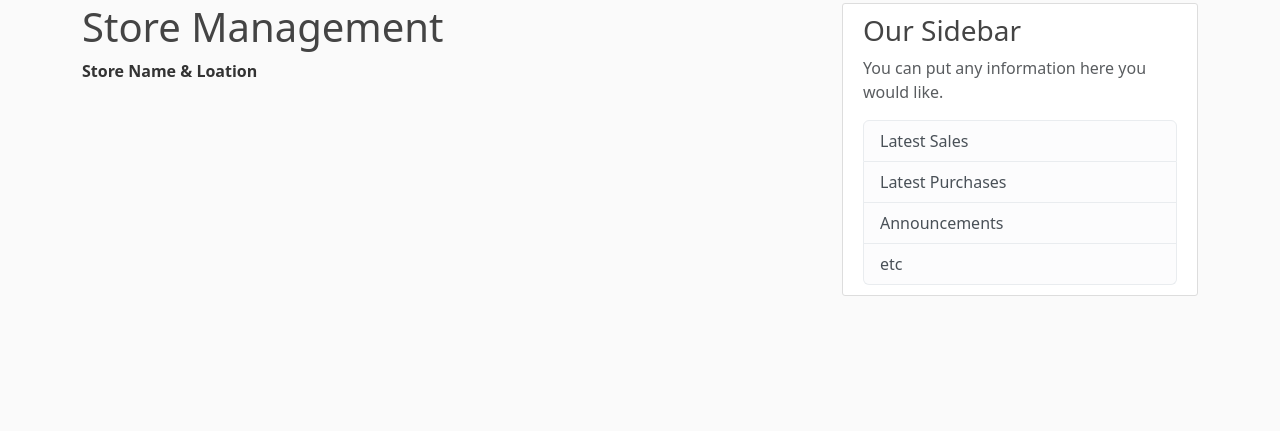
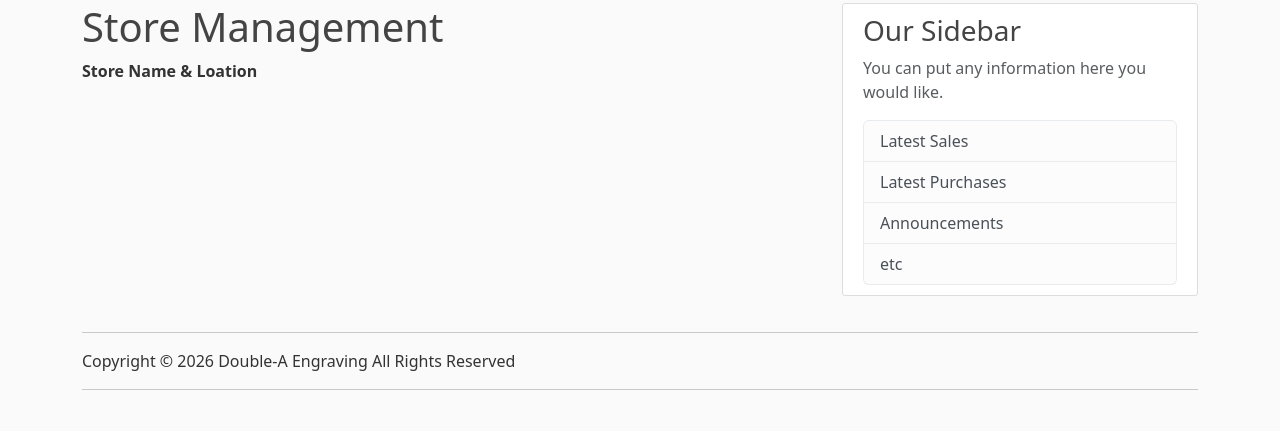
Before and after one commit to bandit412/DBL_A_Web, a Flask app: page /store_management in a window 1280 px wide. Shown: the part 77-508 px from the top of the page. Run offline with Flask 3, Linux system fonts and the light colour scheme; data that the repository does not hold is empty.

Commit message:
fixed footer and store management

```diff
--- a/doublea/templates/_layout.html
+++ b/doublea/templates/_layout.html
@@ -55,7 +55,8 @@
                 </div>
             </nav>
         </header>
-        <main class="container">
+        <div  class="container">
+            <main>
                 <div class="row">
                     <div class="col-8">
                         {% with messages = get_flashed_messages(with_categories=true) %}
@@ -83,6 +84,13 @@
                     </div>
                 </div>
             </main>
+            <footer class="ml-5">
+                <hr>
+                <p>Copyright &copy; <script>document.write(new Date().getFullYear())</script> Double-A Engraving All Rights Reserved</p>
+                <hr>
+            </footer>
             <script src="https://cdn.jsdelivr.net/npm/bootstrap@5.3.8/dist/js/bootstrap.bundle.min.js" integrity="sha384-FKyoEForCGlyvwx9Hj09JcYn3nv7wiPVlz7YYwJrWVcXK/BmnVDxM+D2scQbITxI" crossorigin="anonymous"></script>
+        </div>
     </body>
+  </div>
 </html>
--- a/doublea/templates/store_management.html
+++ b/doublea/templates/store_management.html
@@ -4,12 +4,7 @@
     <span class="spanbold">Store Name &amp; Loation</span>
     {% for st in stores %}
         <div class="row">
-            <div class="col-7">
-                {{ st.storename }}
-            </div>
-            <div class="col-5">
-                {{ st.storelocation }}
-            </div>
+                {{ st.storename }} ({{ st.storelocation }})
         </div>
     {% endfor %}
     {% for page_num in stores.iter_pages(left_edge=1, right_edge=1, left_current=1, right_current=2) %}
```
Lines whose indentation alone changed are shown as unchanged.
